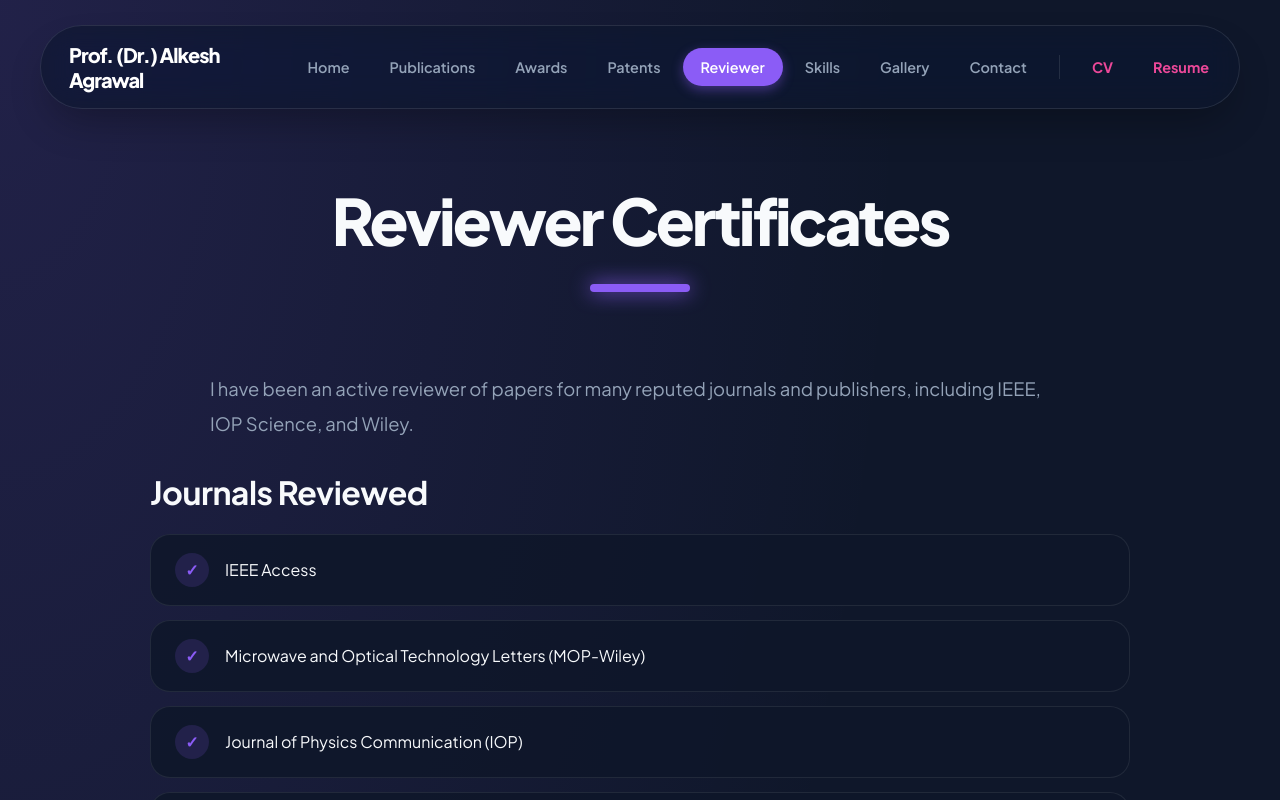
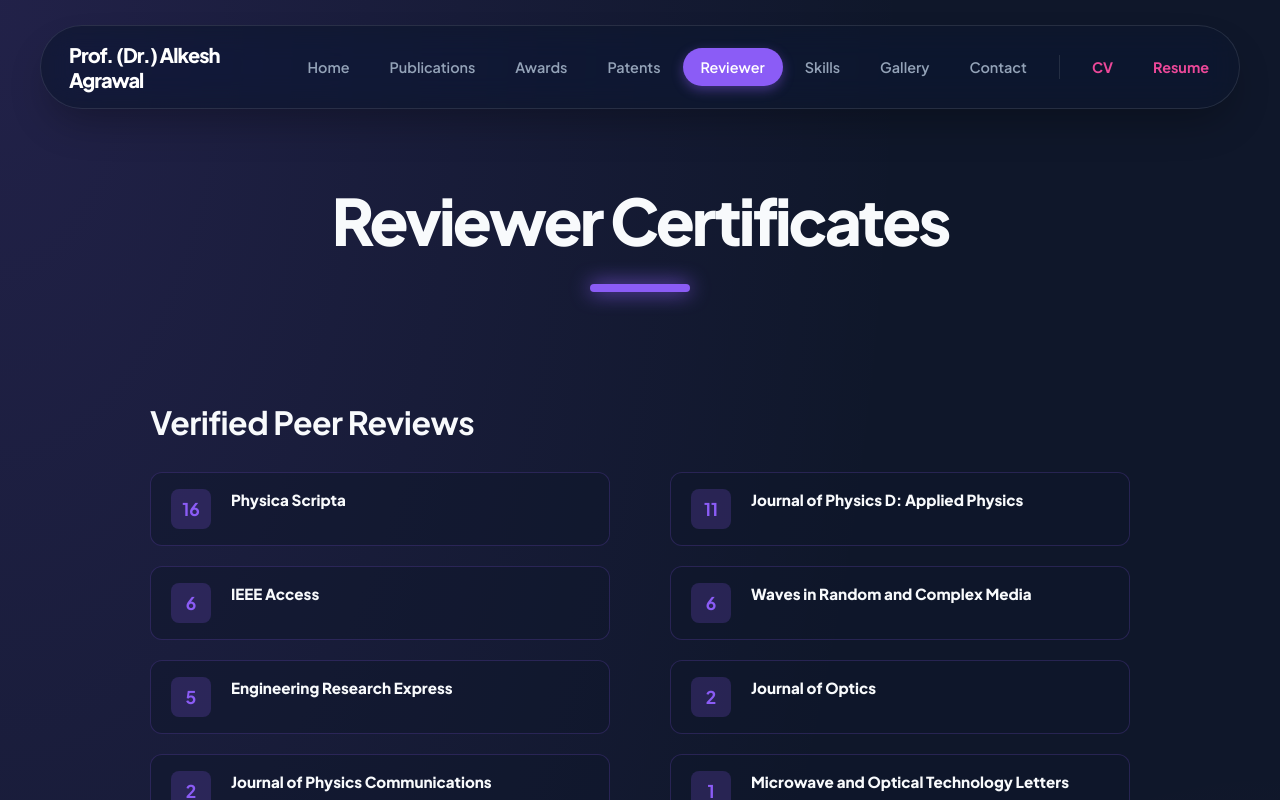
Before and after one commit to mohit161122/Dr.-Alkesh-Agarwal-Profile, a React (Vite) app: page / in a window 1280 px wide. Both pictures are taken after a click on the item "Reviewer". Shown: the top 800 px of the page. Built offline with nearby package versions, Linux system fonts and the light colour scheme.

Commit message:
complete

```diff
--- a/src/ResearchPublications.jsx
+++ b/src/ResearchPublications.jsx
@@ -67,7 +67,7 @@
     title: "\"Quad Circular with Plus Shaped Resonators Based Multi-Band Metamaterial Absorber”",
     source: "International Journal of Microwave and Optical Technology, Vol. 20, no. 3, pp. 243-250, Jun., 2025.",
     indexing: "Indexed in SCOPUS", issn_isbn: "ISSN: 1553-0396",
-    doi_url: "https://ijmot.com/VOL-20-NO-3.aspx", image: "/src/assets/page7.png",
+    doi_url: "https://ijmot.com/VOL-20-NO-3.aspx", image: "/src/assets/page2.png",
     techImage: "https://alkesh-agrawal.github.io/personal-web-page/alkesh_mma2.png"
   },
   {
--- a/src/components/Reviewer.jsx
+++ b/src/components/Reviewer.jsx
@@ -1,12 +1,15 @@
 import React from 'react';
 import './shared.css';
 
-const journals = [
-  'IEEE Access',
-  'Microwave and Optical Technology Letters (MOP-Wiley)',
-  'Journal of Physics Communication (IOP)',
-  'Physica Scripta (IOP)',
-  'Journal of Physics D: Applied Physics (IOP)'
+const journalsData = [
+  { count: 16, name: 'Physica Scripta' },
+  { count: 6, name: 'IEEE Access' },
+  { count: 5, name: 'Engineering Research Express' },
+  { count: 2, name: 'Journal of Physics Communications' },
+  { count: 11, name: 'Journal of Physics D: Applied Physics' },
+  { count: 6, name: 'Waves in Random and Complex Media' },
+  { count: 2, name: 'Journal of Optics' },
+  { count: 1, name: 'Microwave and Optical Technology Letters' }
 ];
 
 const certificates = [
@@ -55,19 +58,29 @@
 
       <div className="reviewer-summary">
         <p className="reviewer-intro">
-          I have been an active reviewer of papers for many reputed journals and publishers, including IEEE, IOP Science, and Wiley.
+          {/* I have been an active reviewer of papers for many reputed journals and publishers, including IEEE, IOP Science, and Wiley. */}
         </p>
 
         <div className="journals-reviewed">
-          <h2>Journals Reviewed</h2>
-          <ul className="journals-list">
-            {journals.map((journal, index) => (
-              <li key={index} className="journal-item">
-                <span className="check-icon">✓</span>
-                {journal}
-              </li>
-            ))}
-          </ul>
+          <h2>Verified Peer Reviews</h2>
+          <div className="journals-grid">
+            <div className="journals-column">
+              {journalsData.slice(0, 4).map((journal, index) => (
+                <div key={index} className="journal-entry">
+                  <span className="journal-count">{journal.count}</span>
+                  <span className="journal-name">{journal.name}</span>
+                </div>
+              ))}
+            </div>
+            <div className="journals-column">
+              {journalsData.slice(4).map((journal, index) => (
+                <div key={index + 4} className="journal-entry">
+                  <span className="journal-count">{journal.count}</span>
+                  <span className="journal-name">{journal.name}</span>
+                </div>
+              ))}
+            </div>
+          </div>
         </div>
       </div>
 
--- a/src/components/shared.css
+++ b/src/components/shared.css
@@ -460,36 +460,54 @@
   letter-spacing: -0.5px;
 }
 
-.journals-list {
-  list-style: none;
-  padding: 0;
-  margin: 0;
+.journals-grid {
   display: grid;
-  gap: 14px;
+  grid-template-columns: 1fr 1fr;
+  gap: 60px;
+  margin-top: 30px;
 }
 
-.journal-item {
+.journals-column {
   display: flex;
-  align-items: center;
-  gap: 16px;
-  padding: 18px 24px;
-  border-radius: 20px;
-  background: rgba(15, 23, 42, 0.85);
-  border: 1px solid rgba(255, 255, 255, 0.08);
-  color: var(--text-main);
-  font-size: 1rem;
+  flex-direction: column;
+  gap: 20px;
 }
 
-.check-icon {
+.journal-entry {
+  display: flex;
+  align-items: flex-start;
+  gap: 20px;
+  padding: 16px 20px;
+  border-radius: 12px;
+  background: rgba(15, 23, 42, 0.5);
+  border: 1px solid rgba(139, 92, 246, 0.2);
+  transition: all 0.3s var(--transition-cubic);
+}
+
+.journal-entry:hover {
+  background: rgba(15, 23, 42, 0.8);
+  border-color: rgba(139, 92, 246, 0.4);
+  transform: translateX(4px);
+}
+
+.journal-count {
   display: inline-flex;
   align-items: center;
   justify-content: center;
-  width: 34px;
-  height: 34px;
-  border-radius: 50%;
-  background: rgba(139, 92, 246, 0.15);
+  min-width: 40px;
+  height: 40px;
+  border-radius: 8px;
+  background: rgba(139, 92, 246, 0.2);
   color: var(--primary);
   font-weight: 700;
+  font-size: 1.1rem;
+  flex-shrink: 0;
+}
+
+.journal-name {
+  color: var(--text-main);
+  font-size: 0.95rem;
+  line-height: 1.5;
 }
 
 .certificate-section {
@@ -587,6 +605,11 @@
 
   .certificate-grid {
     grid-template-columns: 1fr;
+  }
+
+  .journals-grid {
+    grid-template-columns: 1fr;
+    gap: 30px;
   }
 }
 
```
Also changed, not shown: src/assets/page2.png, src/assets/page7.png (deleted).
